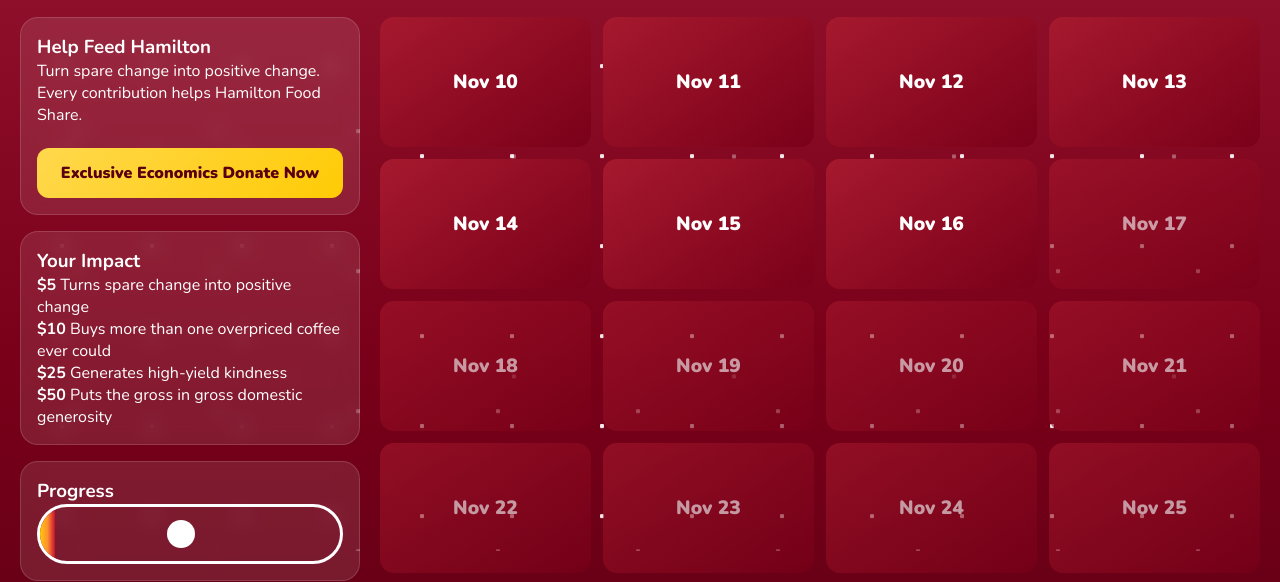
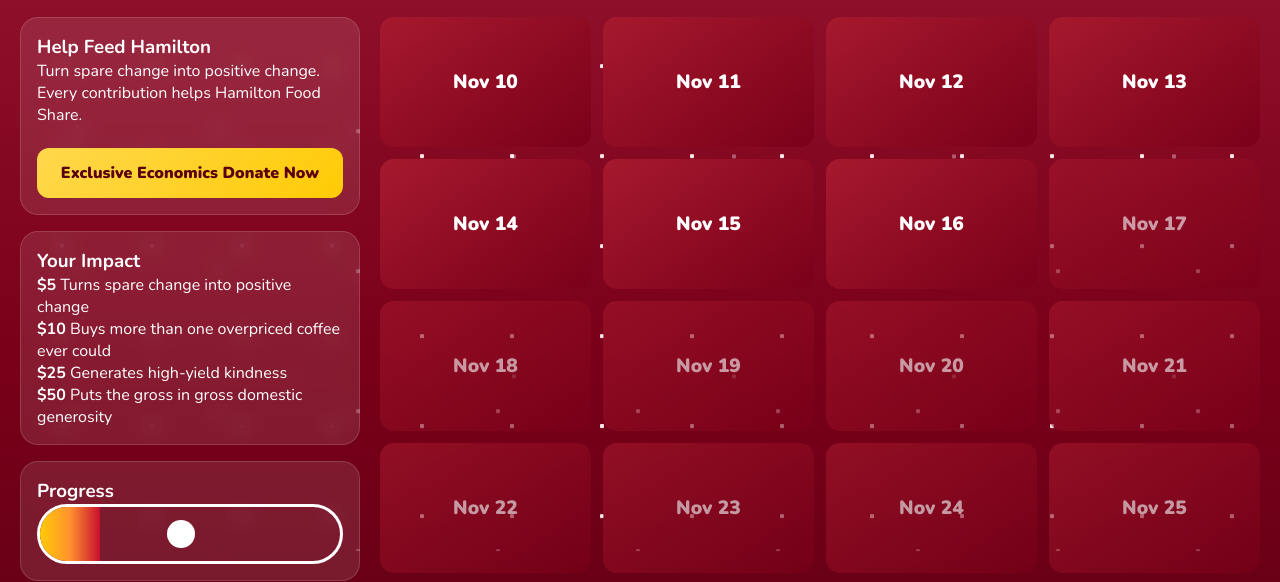
Before and after one commit to econug/economics-advent-calendar, a plain HTML site: page index.html in a window 1280 px wide. Shown: the part 175-757 px from the top of the page. Drawn offline with nearby package versions, Linux system fonts and the light colour scheme.

```diff
--- a/index.html
+++ b/index.html
@@ -215,7 +215,7 @@ body{
 
 .fill{
 
- width:5%;
+ width:20%;
 
  height:100%;
 
```
